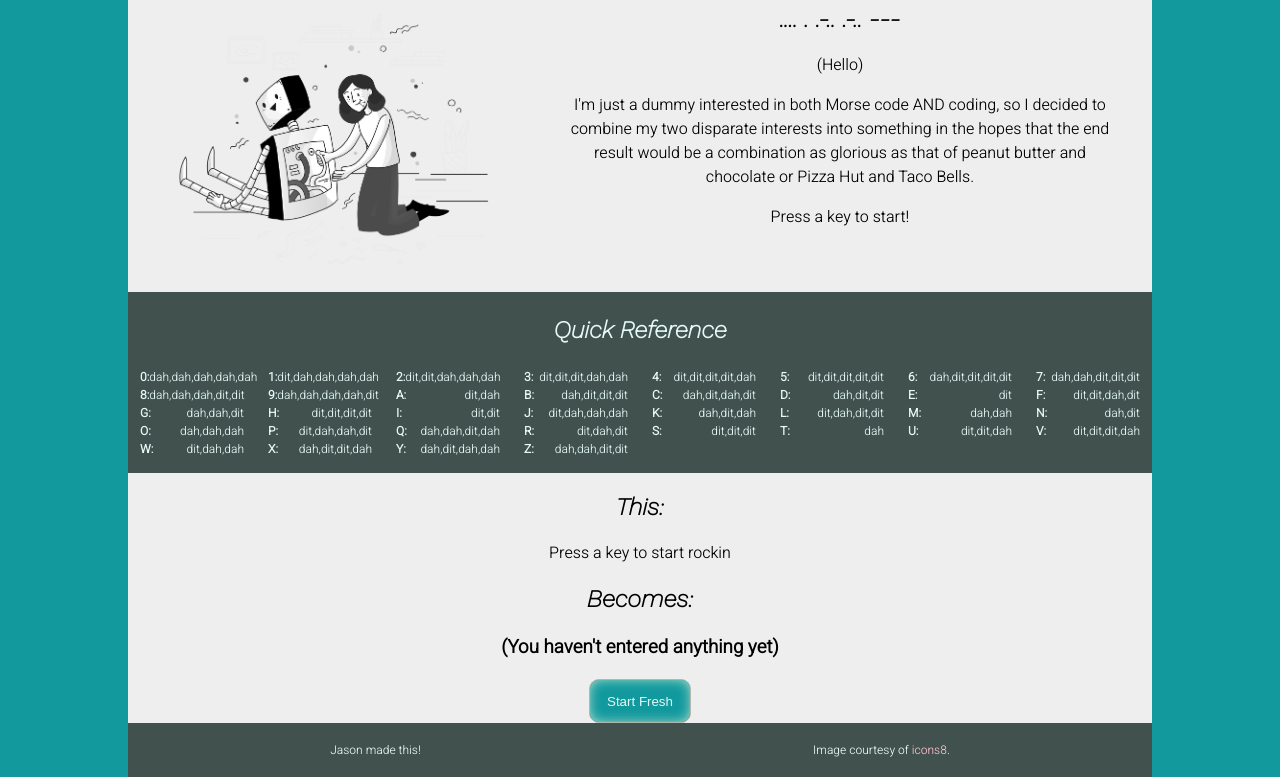
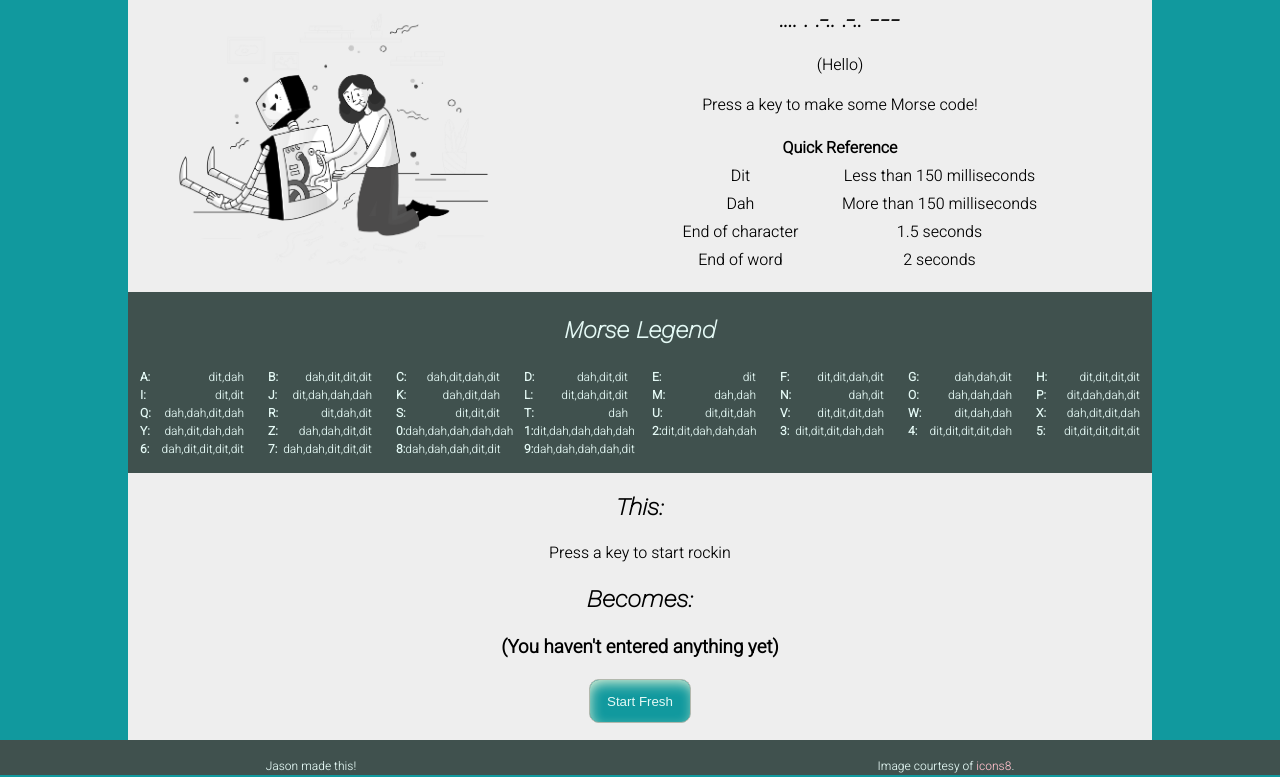
Before and after one commit to jallend1/morseCode, a plain HTML site: page index.html in a window 1280 px wide. Shown: the part 52-829 px from the top of the page. Drawn offline with nearby package versions, Linux system fonts and the light colour scheme; a web font is replaced by a local one.

Commit message:
Makes footer stick to bottom; Adds quick reference for dit length; Puts alphabet before numbers in Morse legend

```diff
--- a/app.js
+++ b/app.js
@@ -1,6 +1,5 @@
 import { codex } from "./morse.js";
 
-const skillForm = document.getElementById("skillform");
 const morse = document.getElementById("morse");
 const translation = document.getElementById("translation");
 const resetButton = document.getElementById("reset");
@@ -100,12 +99,25 @@ const processLetter = (key) => {
 
 // Renders morse codex to page
 const renderMorse = () => {
+  // Puts all the letters first
   Object.keys(codex).forEach((morse) => {
-    morseReference.innerHTML += `
-    <div class="character-id">
+    if(morse.charCodeAt(0) > 57){
+      morseReference.innerHTML += `
+      <div class="character-id">
       <span class="letter">${morse.toUpperCase()}:</span> <span>${codex[morse]}</span>
-    </div>
-    `;
+      </div>
+      `;
+    }
+  });
+  // Plops the numbers at the end of the reference sheet
+  Object.keys(codex).forEach((morse) => {
+    if(morse.charCodeAt(0) < 58){
+      morseReference.innerHTML += `
+      <div class="character-id">
+      <span class="letter">${morse.toUpperCase()}:</span> <span>${codex[morse]}</span>
+      </div>
+      `;
+    }
   });
 }
 
--- a/index.html
+++ b/index.html
@@ -10,11 +10,12 @@
     <link href="./styles.css" rel="stylesheet" />
     <!-- Removes mysterious favicon error popping up in the console -->
     <link rel="shortcut icon" href="#" />
-    <title>Morse Code</title>
+    <title>Morse Coder</title>
   </head>
   <body>
+    <div class="content">
     <header>
-      <h1>Morse Freaking Code</h1>
+      <h1>Morse Coder</h1>
     </header>
     <div class="container">
       <div class="banner">
@@ -24,14 +25,41 @@
         <div>
           <h2>.... . .-.. .-.. ---</h2>
           <subtitle>(Hello)</subtitle>
-          <p>I'm just a dummy interested in both Morse code AND coding, so I decided to combine my two disparate interests into something in the hopes that the end result would be a combination as glorious as that of peanut butter and chocolate or Pizza Hut and Taco Bells.</p>
-          <p>Press a key to start!</p>
+          <!-- <p>I'm just a dummy interested in both Morse code AND coding, so I decided to combine my two disparate interests into something in the hopes that the end result would be a combination as glorious as that of peanut butter and chocolate or Pizza Huts and Taco Bells.</p> -->
+          <p>Press a key to make some Morse code!</p>
+          <table>
+            <thead>
+            <tr>
+              <th colspan="2">
+                Quick Reference
+              </th>
+            </tr>
+              </thead>
+              <tbody>
+                <tr>
+                  <td>Dit</td>
+                  <td>Less than 150 milliseconds</td>
+                </tr>
+                <tr>
+                  <td>Dah</td>
+                  <td>More than 150 milliseconds</td>
+                </tr>
+                <tr>
+                  <td>End of character</td>
+                  <td>1.5 seconds</td>
+                </tr>
+                <tr>
+                  <td>End of word</td>
+                  <td>2 seconds</td>
+                </tr>
+              </tbody>
+          </table>
         </div>
       </div>
       <div>
         <main>
           <section class="guide">
-            <h2>Quick Reference</h2>
+            <h2>Morse Legend</h2>
             <div id="morse-reference">
             </div>
           </section>
@@ -50,11 +78,12 @@
           </section>
         </main>
       </div>
-      <footer>
-        <p>Jason made this!</p>
-        <p>Image courtesy of <a href="https://icons8.com/illustrations/illustration/pixeltrue-settings">icons8</a>.</p>
-      </footer>
-      </div>
+    </div>
+  </div>
+          <footer>
+            <p>Jason made this!</p>
+            <p>Image courtesy of <a href="https://icons8.com/illustrations/illustration/pixeltrue-settings">icons8</a>.</p>
+          </footer>
     <script src="app.js" type="module"></script>
   </body>
 </html>
--- a/styles.css
+++ b/styles.css
@@ -1,8 +1,19 @@
+html {
+  height: 100%;
+}
+
 body {
   font-family: 'Heebo', sans-serif;
   margin: 0;
   padding: 0;
   background-color: #11999e;
+  height: 100%;
+  display: flex;
+  flex-direction: column;
+}
+
+.content {
+  flex: 1 0 auto;
 }
 
 header {
@@ -24,6 +35,13 @@ h4 {
   color: white;
 }
 
+.container {
+  margin: auto;
+  text-align: center;
+  width: 80%;
+  background-color: #eee;
+}
+
 .banner {
   background: #eeeeee;
   display: grid;
@@ -36,11 +54,12 @@ h4 {
   max-height: 300px;
 }
 
-.container {
+table {
   margin: auto;
-  text-align: center;
-  width: 80%;
-  background-color: #eee;
+}
+
+td {
+  width: 50%;
 }
 
 .guide {
@@ -71,13 +90,13 @@ h4 {
 }
 
 button {
-  box-shadow: inset 0px 0px 14px -3px #f2fadc;
+  box-shadow: inset 2px 5px 14px -3px #f2fadc;
   background-color: #11999e;
   border-radius: 10px;
   border: 1px solid #b2b8ad;
-  color: #757d6f;
   padding: 1em 1.25em;
   color: #e4f9f5;
+  margin-bottom: 1.25em;
 }
 
 button:hover {
@@ -91,14 +110,16 @@ button:active {
 }
 
 footer {
+  height: 25px;
   margin-top: 0;
-  padding: 0.5em;
+  padding: 5px;
   color: #e4f9f5;
   background: #40514e;
   text-align: center;
   display: flex;
   justify-content: space-around;
   font-size: 0.75em;
+  flex-shrink: 0;
 }
 
 a {
```
